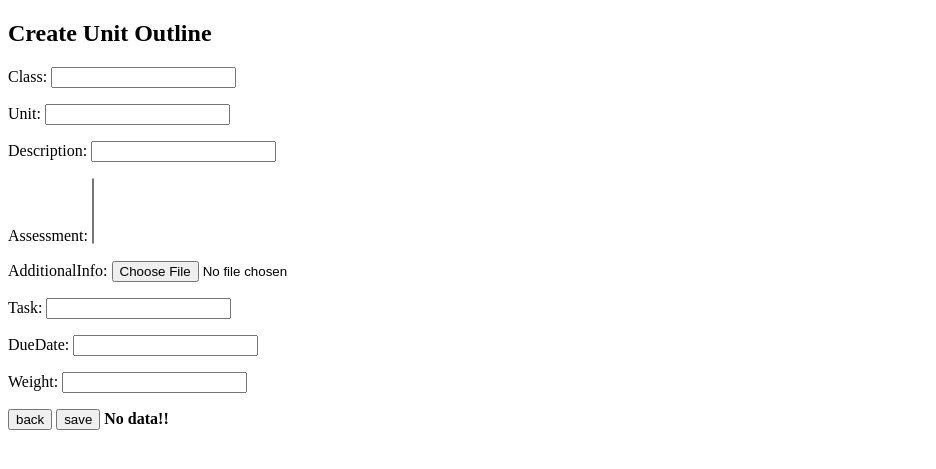
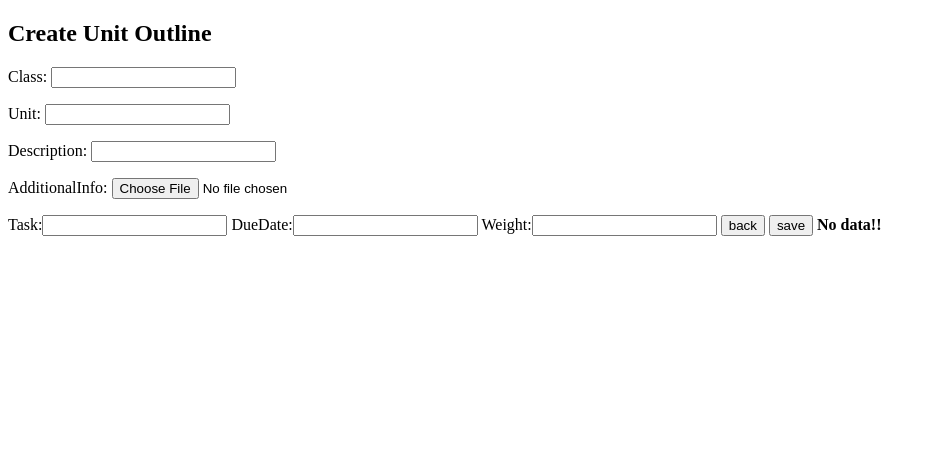
Before and after one commit to Liam-Angel/Calvin, a Django app: page /fileUpload in a window 1280 px wide. Shown: the top 469 px of the page, without its empty margins (0-936 px from the left). Run offline with Django 3.2, Linux system fonts and the light colour scheme; data that the repository does not hold is empty; parts of the project's set-up code (start-up, migrations or seed data) failed here and were passed over.

Commit message:
progress

```diff
--- a/Calvin/MyApp1/forms.py
+++ b/Calvin/MyApp1/forms.py
@@ -14,7 +14,7 @@ class InputForm(forms.ModelForm):
 class UnitForm(forms.ModelForm):
     class Meta:
         model = units
-        fields = ['Class', 'Unit', 'Description', 'Assessment', 'AdditionalInfo']
+        fields = ['Class', 'Unit', 'Description', 'AdditionalInfo']
 
 class TaskForm(forms.ModelForm):
     class Meta:
--- a/Calvin/MyApp1/templates/MyApp1/fileUpload.html
+++ b/Calvin/MyApp1/templates/MyApp1/fileUpload.html
@@ -9,7 +9,7 @@
     <form action="" method="post" autocomplete="off">
         {% csrf_token %}
         {{ form.as_p }}
-        {{ form2.as_p }}
+        {{ form2.as_table }}
         <input type="submit" name="back" value="back">
         <input type="submit" name="save" value="save">
         {% if unit %}
```
Also changed, not shown: Calvin/MyApp1/migrations/0006_units_delete_filemodel_rename_assessment_tasks_and_more.py (added), Calvin/db.sqlite3.
